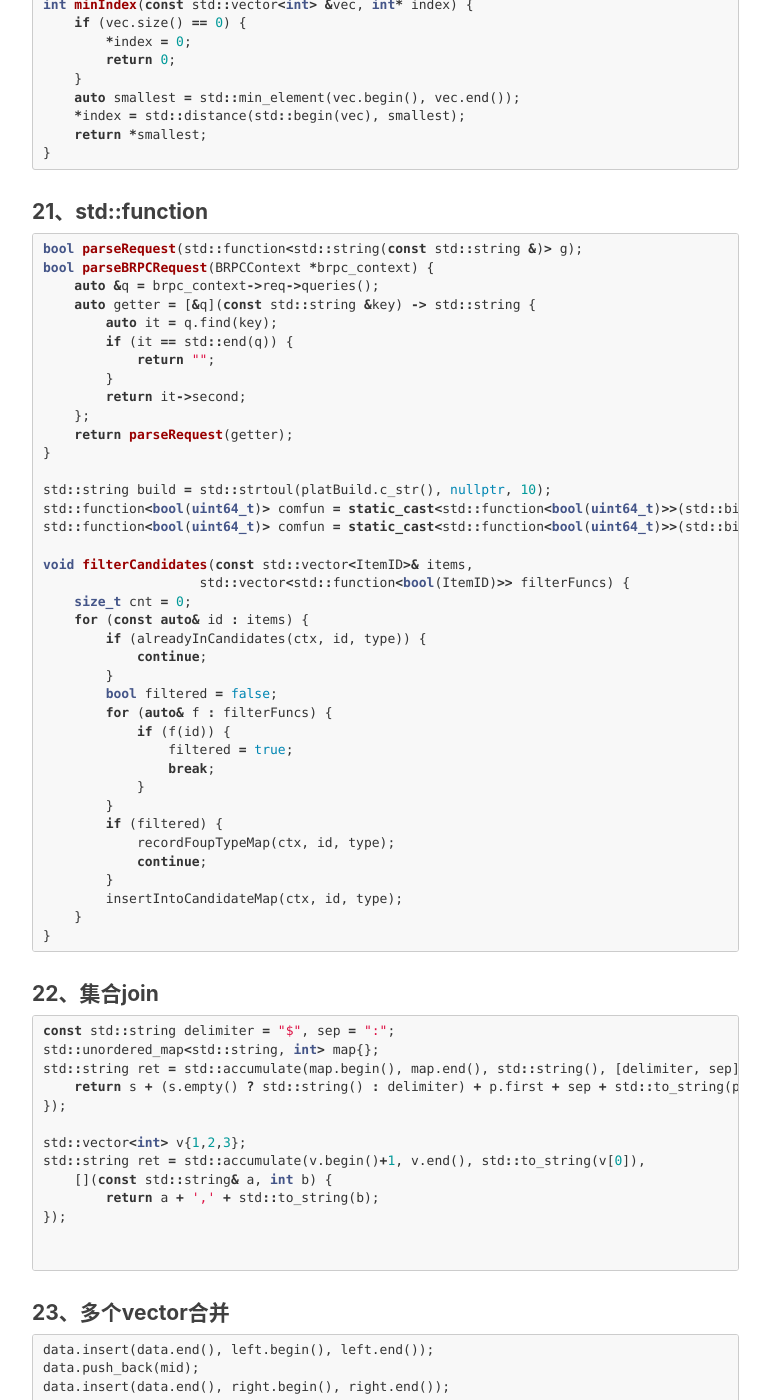
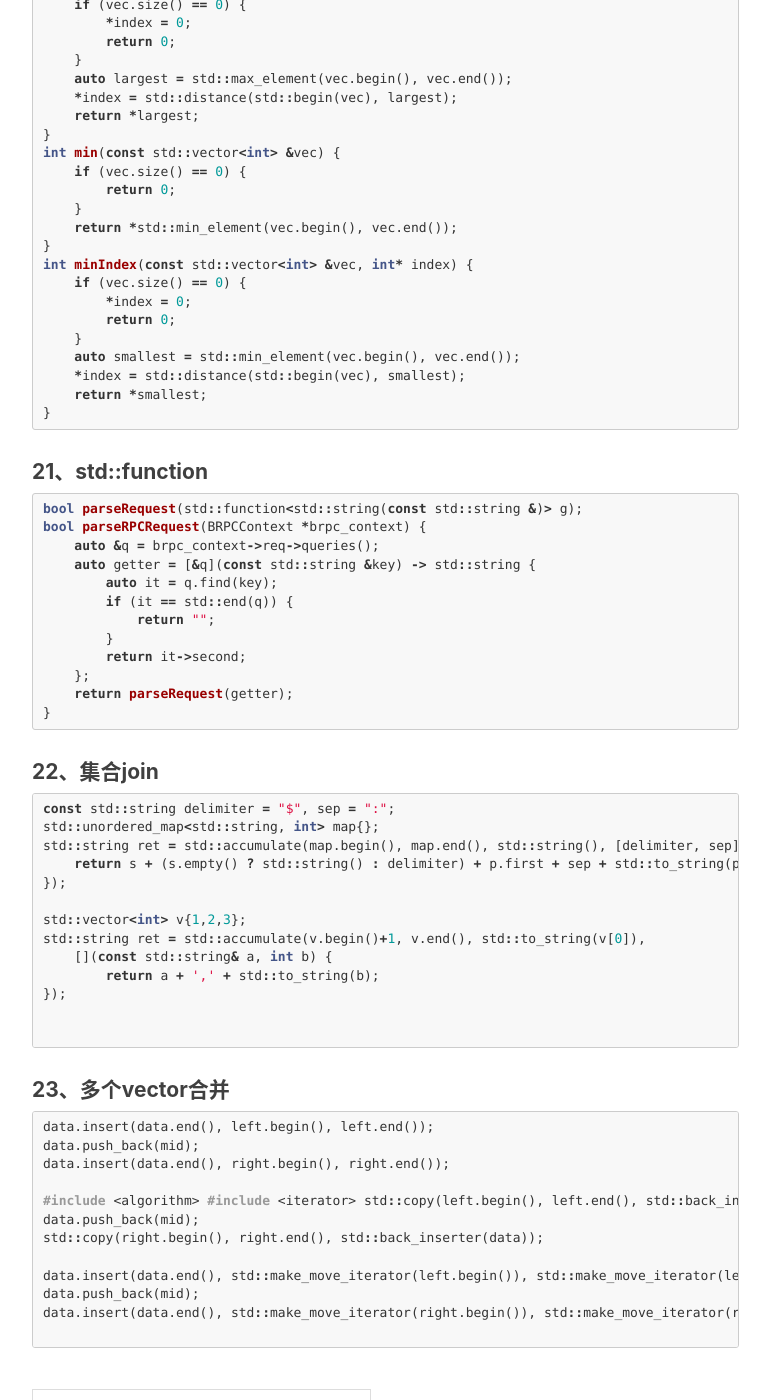
Before and after one commit to cddesire/cddesire.github.io, a Jekyll site: the page built from _posts/2020-07-19-common-cpp-code.markdown, in a window 1280 px wide and 1400 px high, scrolled down 16293 px. Shown: the whole window, without its empty margins (233-1003 px from the left). Built offline with Jekyll 4.4.1, drawn with Linux system fonts in a browser that asks for light colours; nearby versions of some CDN libraries; comment, search, counter and statistics services are not loaded; some of the changed text lies outside the part shown.

````diff
--- a/_posts/2020-07-19-common-cpp-code.markdown
+++ b/_posts/2020-07-19-common-cpp-code.markdown
@@ -243,6 +243,7 @@
 #### 6、unordered_map
 ``` cpp
 #include <string>
+
 #include <unordered_map>
 
 // 初始化
@@ -639,9 +644,13 @@
 #### 13、random
 ``` cpp
 #include <random>
+
 #include <algorithm>
+
 #include <iterator>
+
 #include <iostream>
+
 std::vector<int> v = {1, 2, 3, 4, 5, 6, 7, 8, 9, 10};
 std::random_device rd;
 std::mt19937 g(rd());
@@ -788,6 +797,7 @@
 
 
 #include <iostream>
+
 #include <tuple>
 /*
  * Default first type of the tuple is int; opt. specify other type
@@ -913,7 +927,7 @@
 #### 21、std::function
 ``` cpp
 bool parseRequest(std::function<std::string(const std::string &)> g);
-bool parseBRPCRequest(BRPCContext *brpc_context) {
+bool parseRPCRequest(BRPCContext *brpc_context) {
     auto &q = brpc_context->req->queries();
     auto getter = [&q](const std::string &key) -> std::string {
         auto it = q.find(key);
@@ -923,32 +937,6 @@
         return it->second;
     };
     return parseRequest(getter);
-}
-
-std::string build = std::strtoul(platBuild.c_str(), nullptr, 10);
-std::function<bool(uint64_t)> comfun = static_cast<std::function<bool(uint64_t)>>(std::bind(std::greater<uint64_t>(), std::placeholders::_1, build));
-std::function<bool(uint64_t)> comfun = static_cast<std::function<bool(uint64_t)>>(std::bind(std::less<uint64_t>(), std::placeholders::_1, build));
-
-void filterCandidates(const std::vector<ItemID>& items,
-                    std::vector<std::function<bool(ItemID)>> filterFuncs) {
-    size_t cnt = 0;
-    for (const auto& id : items) {
-        if (alreadyInCandidates(ctx, id, type)) {
-            continue;
-        }
-        bool filtered = false;
-        for (auto& f : filterFuncs) {
-            if (f(id)) {
-                filtered = true;
-                break;
-            }
-        }
-        if (filtered) {
-            recordFoupTypeMap(ctx, id, type);
-            continue;
-        }
-        insertIntoCandidateMap(ctx, id, type);
-    }
 }
 ```
 
````
Also changed, not shown: other parts of _posts/2020-07-19-common-cpp-code.markdown (+9 -1 lines), _posts/2017-06-01-common-python-code.markdown (+9 -0 lines).
